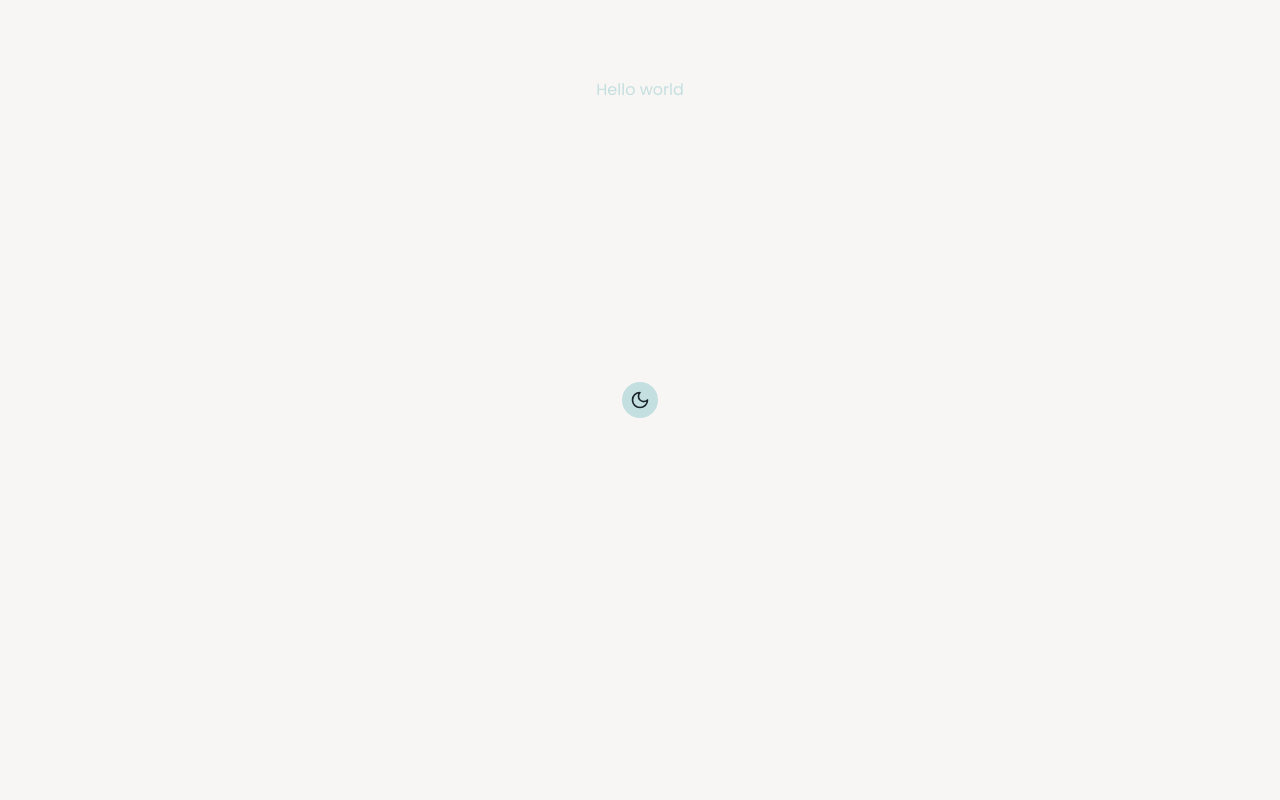
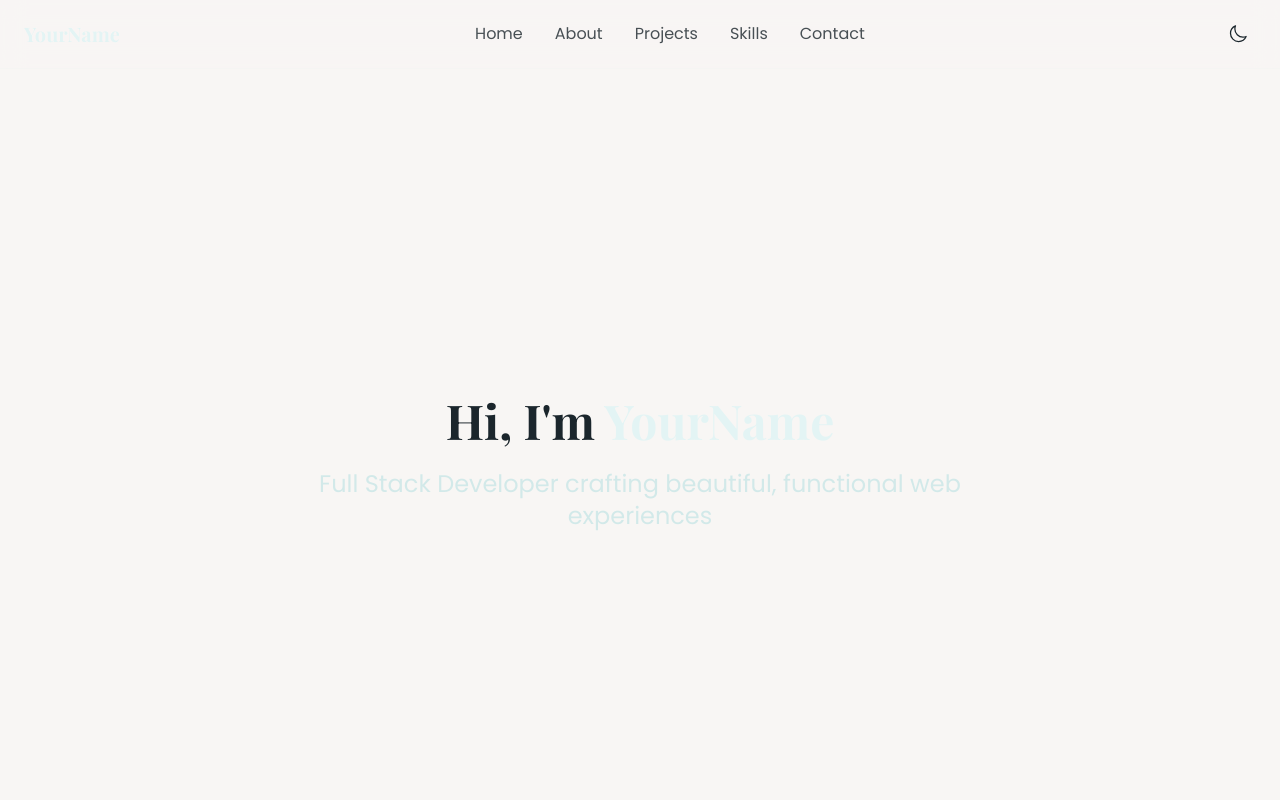
Before and after one commit to U-Shashank/portfolio-v2, a Next.js app: page / in a window 1280 px wide. Shown: the top 800 px of the page. Built offline with nearby package versions, Linux system fonts and the light colour scheme.

Commit message:
Ref setup for scroll

```diff
--- a/package.json
+++ b/package.json
@@ -10,6 +10,7 @@
   },
   "dependencies": {
     "lucide-react": "^0.488.0",
+    "motion": "^12.7.4",
     "next": "15.3.0",
     "react": "^19.0.0",
     "react-dom": "^19.0.0"
--- a/src/app/page.tsx
+++ b/src/app/page.tsx
@@ -1,11 +1,37 @@
-import ThemeToggle from "@/components/ThemeToggle";
-import Image from "next/image";
+"use client"
+
+import Navbar from "@/components/Navbar";
+import HeroSection from "@/components/Sections/HeroSection";
+import AboutSection from "@/components/Sections/AboutSection";
+import ProjectsSection from "@/components/Sections/ProjectsSection";
+import SkillsSection from "@/components/Sections/SkillsSection";
+import ContactSection from "@/components/Sections/ContactSection";
+import { useRef } from "react";
 
 export default function Home() {
+
+  const homeRef = useRef<HTMLElement>(null);
+  const aboutRef = useRef<HTMLElement>(null);
+  const projectsRef = useRef<HTMLElement>(null);
+  const skillsRef = useRef<HTMLElement>(null);
+  const contactRef = useRef<HTMLElement>(null);
+
   return (
-    <div className="grid grid-rows-[20px_1fr_20px] text-primary bg-background items-center justify-items-center min-h-screen p-8 pb-20 gap-16 sm:p-20 font-playfair">
-      Hello world
-      <ThemeToggle />
-    </div>
+    <>
+      <Navbar sectionRefs={{
+        home: homeRef,
+        about: aboutRef,
+        projects: projectsRef,
+        skills: skillsRef,
+        contact: contactRef,
+      }} />
+      <main className="pt-16">
+        <HeroSection ref={homeRef}/>
+        <AboutSection ref={aboutRef}/>
+        <ProjectsSection ref={projectsRef}/>
+        <SkillsSection ref={skillsRef}/>
+        <ContactSection ref={contactRef}/>
+      </main>
+    </>
   );
 }
--- /dev/null
+++ b/src/components/Navbar.tsx
@@ -0,0 +1,114 @@
+"use client";
+
+import { motion } from "motion/react";
+import { useTheme } from "@/context/theme-provider";
+import Link from "next/link";
+
+const sections = [
+  { name: "Home", id: "home" },
+  { name: "About", id: "about" },
+  { name: "Projects", id: "projects" },
+  { name: "Skills", id: "skills" },
+  { name: "Contact", id: "contact" },
+];
+
+type NavbarProps = {
+  sectionRefs: {
+    home: React.RefObject<HTMLElement | null>;
+    about: React.RefObject<HTMLElement | null>;
+    projects: React.RefObject<HTMLElement | null>;
+    skills: React.RefObject<HTMLElement | null>;
+    contact: React.RefObject<HTMLElement | null>;
+  };
+};
+
+const Navbar = ({
+  sectionRefs
+}: NavbarProps) => {
+  const { theme, toggleTheme } = useTheme();
+
+  const scrollTo = (ref: React.RefObject<HTMLElement | null>) => {
+    ref.current?.scrollIntoView({ behavior: "smooth" });
+  }
+
+  return (
+    <motion.nav
+      initial={{ y: -100 }}
+      animate={{ y: 0 }}
+      transition={{ duration: 0.5 }}
+      className="fixed top-0 w-full z-50 bg-background/80 backdrop-blur-md border-b border-secondary/10"
+    >
+      <div className="container mx-auto px-6 py-4 flex justify-between items-center">
+        <Link
+          href="#home"
+          className="text-xl font-serif font-bold text-accent"
+        >
+          YourName
+        </Link>
+
+        <div className="hidden md:flex items-center gap-8">
+          {sections.map((section) => (
+            <button
+              key={section.id}
+              onClick={() => scrollTo(sectionRefs[section.id as keyof typeof sectionRefs])}
+              className="text-foreground/80 hover:text-accent transition-colors"
+            >
+              {section.name}
+            </button>
+          ))}
+        </div>
+
+        <button
+          onClick={toggleTheme}
+          className="p-2 rounded-full hover:bg-primary/20 transition-colors"
+          aria-label={`Toggle ${theme === "light" ? "dark" : "light"} mode`}
+        >
+          {theme === "light" ? (
+            <MoonIcon className="w-5 h-5" />
+          ) : (
+            <SunIcon className="w-5 h-5" />
+          )}
+        </button>
+      </div>
+    </motion.nav>
+  );
+}
+
+// Simple icon components (replace with Lucide if preferred)
+function MoonIcon(props: any) {
+  return (
+    <svg
+      fill="none"
+      stroke="currentColor"
+      strokeWidth={1.5}
+      viewBox="0 0 24 24"
+      {...props}
+    >
+      <path
+        strokeLinecap="round"
+        strokeLinejoin="round"
+        d="M21.752 15.002A9.718 9.718 0 0118 15.75c-5.385 0-9.75-4.365-9.75-9.75 0-1.33.266-2.597.748-3.752A9.753 9.753 0 003 11.25C3 16.635 7.365 21 12.75 21a9.753 9.753 0 009.002-5.998z"
+      />
+    </svg>
+  );
+}
+
+function SunIcon(props: any) {
+  return (
+    <svg
+      fill="none"
+      stroke="currentColor"
+      strokeWidth={1.5}
+      viewBox="0 0 24 24"
+      {...props}
+    >
+      <path
+        strokeLinecap="round"
+        strokeLinejoin="round"
+        d="M12 3v2.25m6.364.386l-1.591 1.591M21 12h-2.25m-.386 6.364l-1.591-1.591M12 18.75V21m-4.773-4.227l-1.591 1.591M5.25 12H3m4.227-4.773l-1.591-1.591M15.75 12a3.75 3.75 0 11-7.5 0 3.75 3.75 0 017.5 0z"
+      />
+    </svg>
+  );
+}
+
+export default Navbar;
--- /dev/null
+++ b/src/components/Section.tsx
@@ -0,0 +1,37 @@
+import * as motion from "motion/react-client";
+import { ReactNode } from "react";
+
+const Section = ({
+    id,
+    title,
+    children,
+    className = "",
+    ref
+}: {
+    id: string;
+    title: string;
+    children: ReactNode;
+    className?: string;
+    ref: React.RefObject<HTMLElement | null>
+}) => {
+    return (
+        <motion.section
+            id={id}
+            initial={{ opacity: 0 }}
+            whileInView={{ opacity: 1 }}
+            viewport={{ once: true, margin: "-100px" }}
+            transition={{ duration: 0.6 }}
+            className={`min-h-screen py-20 px-6 flex flex-col ${className}`}
+            ref={ref}
+        >
+            {title && (
+                <h2 className="text-4xl font-serif font-bold mb-12 text-center text-accent">
+                    {title}
+                </h2>
+            )}
+            {children}
+        </motion.section>
+    );
+}
+
+export default Section;
--- /dev/null
+++ b/src/components/Sections/AboutSection.tsx
@@ -0,0 +1,15 @@
+import Section from "../Section"
+
+const AboutSection = ({ref} : {ref: React.RefObject<HTMLElement | null>}) => {
+    return (
+        <Section id="about" title="About Me" ref={ref}>
+            <div className="max-w-4xl mx-auto">
+                <p className="text-lg mb-6">
+                    Passionate developer with expertise in modern web technologies...
+                </p>
+            </div>
+        </Section>
+    )
+}
+
+export default AboutSection
--- /dev/null
+++ b/src/components/Sections/ContactSection.tsx
@@ -0,0 +1,22 @@
+import Section from "../Section"
+
+const ContactSection = ({ref} : {ref: React.RefObject<HTMLElement | null>}) => {
+    return (
+        <Section id="contact" title="Get In Touch" ref={ref}>
+            <div className="max-w-md mx-auto w-full">
+                <div className="space-y-4">
+                    <input
+                        type="text"
+                        placeholder="Your Name"
+                        className="w-full bg-background border border-secondary/20 rounded-lg px-4 py-3"
+                    />
+                    <button className="w-full bg-accent text-background py-3 rounded-lg font-medium">
+                        Send Message
+                    </button>
+                </div>
+            </div>
+        </Section>
+    )
+}
+
+export default ContactSection
--- /dev/null
+++ b/src/components/Sections/HeroSection.tsx
@@ -0,0 +1,18 @@
+import Section from "../Section"
+
+const HeroSection = ({ref} : {ref: React.RefObject<HTMLElement | null>}) => {
+    return (
+        <Section id="home" title="" className="justify-center items-center" ref = {ref}>
+            <div className="text-center">
+                <h1 className="text-6xl md:text-7xl font-serif font-bold mb-6">
+                    Hi, I'm <span className="text-accent">YourName</span>
+                </h1>
+                <p className="text-xl md:text-2xl text-secondary max-w-2xl mx-auto">
+                    Full Stack Developer crafting beautiful, functional web experiences
+                </p>
+            </div>
+        </Section>
+    )
+}
+
+export default HeroSection
--- /dev/null
+++ b/src/components/Sections/ProjectsSection.tsx
@@ -0,0 +1,19 @@
+import Section from "../Section"
+
+const ProjectsSection = ({ref} : {ref: React.RefObject<HTMLElement | null>}) => {
+    return (
+        <Section id="projects" title="My Projects" ref={ref}>
+            <div className="grid grid-cols-1 md:grid-cols-2 gap-8">
+                {/* Project cards will go here */}
+                <div className="border border-secondary/20 rounded-lg p-6">
+                    Project 1
+                </div>
+                <div className="border border-secondary/20 rounded-lg p-6">
+                    Project 2
+                </div>
+            </div>
+        </Section>
+    )
+}
+
+export default ProjectsSection
--- /dev/null
+++ b/src/components/Sections/SkillsSection.tsx
@@ -0,0 +1,22 @@
+import Section from "../Section"
+
+const SkillsSection = ({ref} : {ref: React.RefObject<HTMLElement | null>}) => {
+    return (
+        <Section id="skills" title="My Skills" ref={ref}>
+            <div className="max-w-4xl mx-auto">
+                <div className="grid grid-cols-2 md:grid-cols-4 gap-4">
+                    {["React", "TypeScript", "Node.js", "Next.js"].map((skill) => (
+                        <div
+                            key={skill}
+                            className="bg-primary/10 text-center py-3 rounded-lg"
+                        >
+                            {skill}
+                        </div>
+                    ))}
+                </div>
+            </div>
+        </Section>
+    )
+}
+
+export default SkillsSection
```
Also changed, not shown: src/components/ThemeToggle.tsx (line endings or trailing spaces), 1 other file (tests, documents, lock files or other folders).
